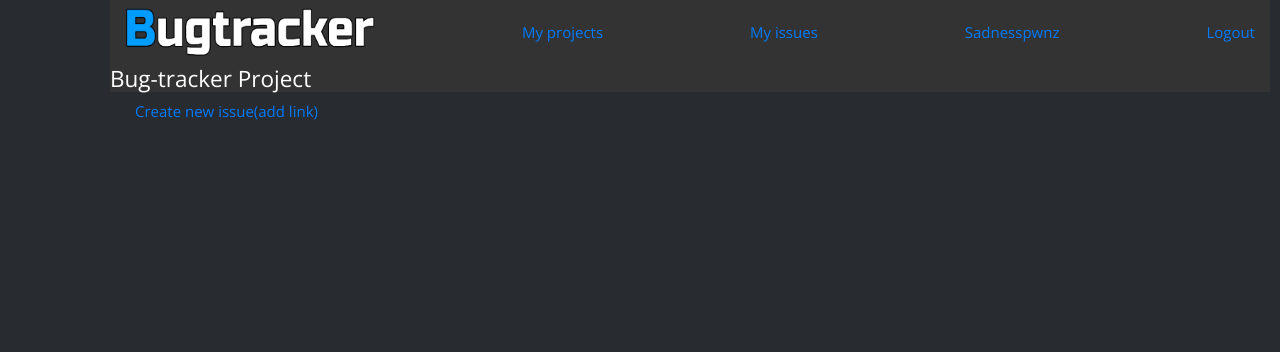
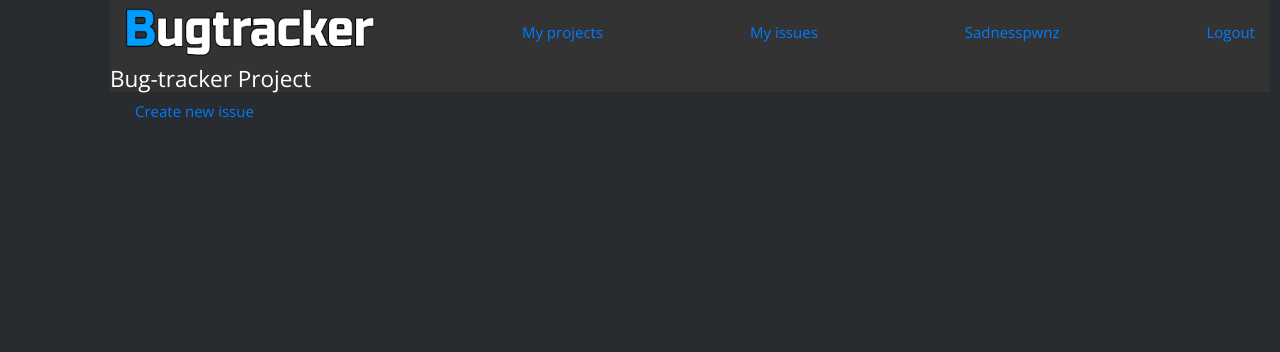
Before and after one commit to lookandhate/Bugtracker, a Flask app: page /projects/2/issues in a window 1280 px wide. Shown: the top 352 px of the page. Run offline with Flask 2, Linux system fonts and the light colour scheme; a user stored in the database is signed in; data comes from the database, SQL or seed files in the repository; some libraries are stand-ins or nearby versions.

Commit message:
Изменил порядок вывода Issue, теперь список Issue выводится от нового к старому

```diff
--- a/templates/project_issues.html
+++ b/templates/project_issues.html
@@ -1,11 +1,11 @@
 {% extends "base.html" %}
 {% block content %}
-<a align="right" href="#">Create new issue(add link)</a>
+<a align="right" href="/projects/{{ project.id }}/new_issue">Create new issue</a>
 <div class="issue-block">
   {% if project.issues == None %}
     <div>There are no any issues yet</div>
   {% endif %}
-  {% for issue in project.issues %}
+  {% for issue in project.issues[::-1] %}
     <div class="issue-element">
       <div class="issue-summary"><a href="/issue/{{ issue.tracking }}">{{ issue.summary }} ({{ issue.date_of_creation.strftime('%Y-%m-%d %H:%M') }})</a></div>
       <div>
```
